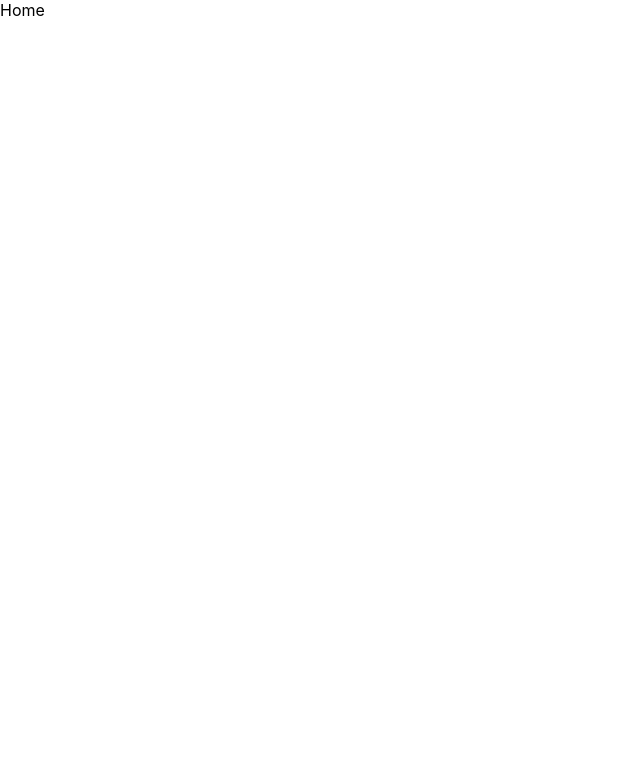
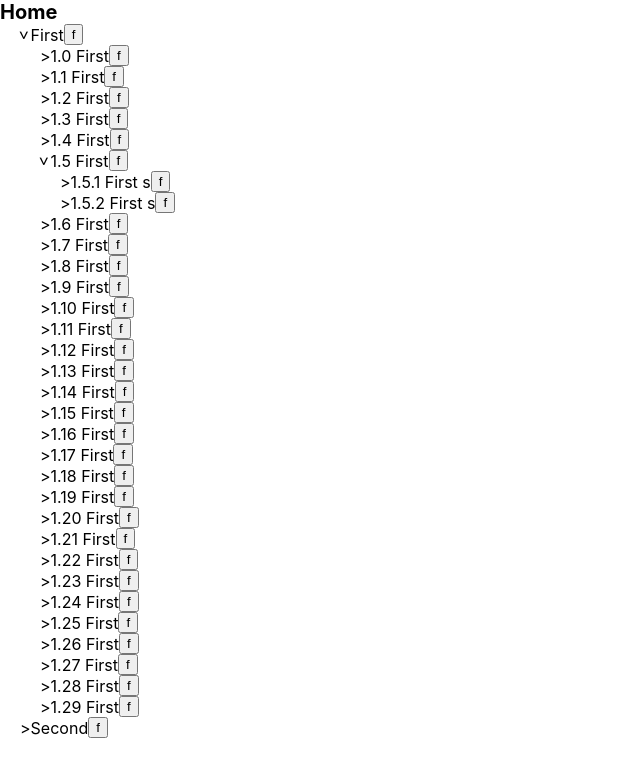
Before and after one commit to ilyaivanov/slapstuk2, a React (Create React App) app: page / in a window 1280 px wide. Shown: the top 776 px of the page, without its empty margins (0-640 px from the left). Built offline with nearby package versions, Linux system fonts and the light colour scheme.

Commit message:
Expand\collapse with revertable animations

```diff
--- a/src/App.tsx
+++ b/src/App.tsx
@@ -1,68 +1,186 @@
 import React, { useReducer } from "react";
+import { cls, css, utils, anim } from "./infra";
+import initialItems from "./initialItems";
 import * as items from "./items";
 
 function App() {
-  const [state, dispatch] = React.useReducer(items.reducer, items.initialItems);
+  const [state, dispatch] = React.useReducer(items.reducer, initialItems);
   items.setGlobalDispatch(dispatch);
-  return <Row item={state.HOME} />;
+  return (
+    <>
+      <Row
+        item={state.HOME}
+        level={0}
+        onClick={() => undefined}
+        isRoot
+        isFocused
+      />
+      {state.HOME.children.map((id) => (
+        <RowWithChildren key={id} level={1} item={state[id]} allItems={state} />
+      ))}
+    </>
+  );
 }
 
-const Row = ({ item }: { item: items.Item }) => {
-  return (
-    <div onClick={() => items.actions.rename("HOME", Math.random() + "")}>
-      {item.title}
+css.class(cls.childrenContainer, {
+  overflow: "hidden",
+});
+
+css.class(cls.rowChevron, {
+  transition: "transform 150ms ease-in",
+});
+css.class(cls.rotated, {
+  transform: "rotateZ(90deg)",
+});
+
+type Props = { level: number; item: Item; allItems: Items };
+
+class RowWithChildren extends React.Component<Props> {
+  childRef = React.createRef<HTMLDivElement>();
+  transitionDuration = 200;
+  componentDidUpdate(preProps: Props) {
+    if (
+      !preProps.item.isOpen &&
+      this.props.item.isOpen &&
+      this.childRef.current
+    ) {
+      const a = anim.animate(
+        this.childRef.current,
+        [
+          { height: 0, opacity: 0 },
+          {
+            height: this.childRef.current.clientHeight,
+            opacity: 1,
+          },
+        ],
+        {
+          duration: this.transitionDuration,
+          id: "expanding",
+        }
+      );
+      this.handleAnimationFinish(a);
+    }
+  }
+
+  renderChildren = (ids: string[], level: number) => (
+    <div ref={this.childRef} className={cls.childrenContainer}>
+      {ids.map((id) => (
+        <RowWithChildren
+          level={level + 1}
+          key={id}
+          item={this.props.allItems[id]}
+          allItems={this.props.allItems}
+        />
+      ))}
     </div>
   );
-};
 
-class TextInfoView extends React.Component<any> {
-  ref = React.createRef<HTMLDivElement>();
+  revertCurrentAnimations = () => {
+    if (this.childRef.current) {
+      const animation = anim.getAnimations(this.childRef.current)[0];
+      if (animation) {
+        animation.id = animation.id == "expanding" ? "collapsing" : "expanding";
+        animation.reverse();
+        return true;
+      }
+    }
+    return false;
+  };
 
-  collapse = () => {
-    if (this.ref.current)
-      this.ref.current.animate(
+  onRowClick = () => {
+    if (this.revertCurrentAnimations()) return;
+    const { current } = this.childRef;
+    if (current && this.props.item.isOpen) {
+      const a = current.animate(
         [
           {
-            height: this.ref.current.clientHeight + "px",
+            height: current.clientHeight + "px",
             opacity: 1,
           },
           { height: "0px", opacity: 0 },
         ],
         {
-          duration: 400,
+          duration: this.transitionDuration,
+          id: "collapsing",
         }
       );
+      this.handleAnimationFinish(a);
+    } else {
+      items.actions.openItemInSidebar(this.props.item);
+    }
   };
-  componentDidMount() {
-    if (this.ref.current)
-      this.ref.current.animate(
-        [
-          { height: "0px", opacity: 0 },
-          {
-            height: this.ref.current.clientHeight + "px",
-            opacity: 1,
-          },
-        ],
-        {
-          duration: 400,
-        }
-      );
-  }
+
+  handleAnimationFinish = (a: Animation) => {
+    a.addEventListener("finish", () => {
+      if (a.id == "collapsing")
+        items.actions.hideItemInSidebar(this.props.item);
+      else items.actions.openItemInSidebar(this.props.item);
+    });
+  };
+
+  renderRow = (item: Item, level: number) => (
+    <Row item={item} level={level} onClick={this.onRowClick} />
+  );
+
   render() {
-    const info = this.props.info;
+    const { item, level } = this.props;
     return (
-      <div
-        ref={this.ref}
-        style={{
-          fontSize: info.fontSize,
-          backgroundColor: info.color,
-          overflow: "hidden",
-        }}
-      >
-        {info.text}
-      </div>
+      <>
+        {this.renderRow(item, level)}
+        {item.isOpen && this.renderChildren(item.children, level)}
+      </>
     );
   }
 }
 
+css.class(cls.row, {
+  cursor: "pointer",
+  display: "flex",
+  alignItems: "center",
+});
+
+css.class(cls.rowFocused, {
+  fontWeight: "bold",
+  fontSize: 20,
+});
+
+type RowProps = {
+  item: Item;
+  level: number;
+  isRoot?: boolean;
+  isFocused?: boolean;
+  onClick: () => void;
+};
+const Row = ({ item, isRoot, isFocused, level, onClick }: RowProps) => (
+  <div
+    className={utils.cn({
+      [cls.row]: true,
+      [cls.rowFocused]: isFocused,
+    })}
+    style={{ paddingLeft: level * 20 }}
+    onClick={onClick}
+  >
+    {!isRoot && (
+      <div
+        className={utils.cn({
+          [cls.rotated]: item.isOpen,
+          [cls.rowChevron]: true,
+        })}
+      >
+        {">"}
+      </div>
+    )}
+    {item.title}
+    {!isRoot && (
+      <button
+        onClick={(e) => {
+          e.stopPropagation();
+          console.log("focus node");
+        }}
+      >
+        f
+      </button>
+    )}
+  </div>
+);
 export default App;
--- /dev/null
+++ b/src/infra/animations.ts
@@ -0,0 +1,20 @@
+import { Styles, convertNumericStylesToPixels } from "./style";
+
+//this module allows using numbers for properties for animation
+//also in case I will be using unit tests with jest, I can mock animations more easily if it is extracted
+
+export const animate = (
+  element: HTMLElement,
+  //I'm using my plain styles here, even thought Keyframe has three additional properies
+  // like CompositeOperationOrAuto, but sinse I'm not using them and do not forsee usage, I won't add them into types
+  // future me - please add type union if you are going to use config for each frame
+  frames: Styles[],
+  options: KeyframeAnimationOptions
+) => {
+  const convertedStyles = frames.map(convertNumericStylesToPixels);
+  return element.animate(convertedStyles as any, options);
+};
+
+export const getAnimations = (element: HTMLElement): Animation[] => {
+  return element.getAnimations();
+};
--- a/src/infra/index.ts
+++ b/src/infra/index.ts
@@ -20,7 +20,7 @@ export type { ClassName } from "./keys";
 // } from "./dom";
 // export * as dom from "./dom";
 // export * as icons from "./icons";
-// export * as anim from "./animations";
+export * as anim from "./animations";
 export * as colors from "./colors";
 export * as utils from "./utils";
 // export * as itemEvents from "./events";
--- a/src/infra/keys.ts
+++ b/src/infra/keys.ts
@@ -1,17 +1,19 @@
-import { findDuplicates } from "./utils";
+let startId = 5;
+const id = () => "c" + startId++;
+
+export const cls = {
+  row: id(), //c5 (class number matches line number)
+  childrenContainer: id(), //c6 etc
+  rotated: id(),
+  rowFocused: id(),
+  rowChevron: id(),
+  none: "",
+} as const;
 
 export const ids = {
   root: "root",
 } as const;
 
-export const cls = {
-  none: "",
-} as const;
-
-const duplicatedClasses = findDuplicates(Object.values(cls));
-if (duplicatedClasses.length > 0)
-  console.error(`Infra has duplicated clases: ${duplicatedClasses.join(", ")}`);
-
 export const zIndexes = {};
 
 export type ClassName = valueof<typeof cls>;
--- a/src/infra/utils.ts
+++ b/src/infra/utils.ts
@@ -1,3 +1,5 @@
+import { ClassName } from "./keys";
+
 //[0 .. to] inclusive
 export const generateNumbers = (to: number) =>
   Array.from(new Array(to)).map((_, index) => index);
@@ -47,3 +49,10 @@ export function generateRandomColorHsl() {
   const lightness = Math.floor(Math.random() * (100 / 2 + 1)) + "%";
   return "hsl(" + hue + ", " + saturation + ", " + lightness + ")";
 }
+
+export const cn = (classDefinitions: {
+  [className: string]: boolean | undefined;
+}) =>
+  Object.keys(classDefinitions)
+    .filter((key) => !!classDefinitions[key])
+    .join(" ");
--- /dev/null
+++ b/src/initialItems.ts
@@ -0,0 +1,45 @@
+import { utils } from "./infra";
+
+const item = (id: string, prefix: string, children: string[] = []) => ({
+  [id]: {
+    id: id,
+    title: `${id} ${prefix}`,
+    children,
+  },
+});
+const openItem = (id: string, prefix: string, children: string[] = []) => ({
+  [id]: {
+    id: id,
+    isOpen: true,
+    title: `${id} ${prefix}`,
+    children,
+  },
+});
+
+const initialItems: Items = {
+  HOME: {
+    id: "HOME",
+    title: "Home",
+    children: ["1", "2"],
+  },
+  1: {
+    id: "1",
+    title: "First",
+    isOpen: true,
+    children: utils.generateNumbers(30).map((n) => "1." + n),
+  },
+  2: {
+    id: "2",
+    title: "Second",
+    children: [],
+  },
+  ...utils
+    .generateNumbers(30)
+    .map((n) => item("1." + n, "First"))
+    .reduce((a, i) => ({ ...a, ...i }), {}),
+  ...openItem("1.5", "First", ["1.5.1", "1.5.2"]),
+  ...item("1.5.1", "First s"),
+  ...item("1.5.2", "First s"),
+};
+
+export default initialItems;
--- a/src/items.ts
+++ b/src/items.ts
@@ -1,32 +1,16 @@
-export type Item = {
-  id: string;
-  title: string;
-  children: [];
-  isOpen?: boolean;
-};
-type Items = { [id: string]: Item };
-
-export const initialItems: Items = {
-  HOME: {
-    id: "HOME",
-    title: "Home",
-    children: [],
-  },
-};
-
 type ItemAction = {
-  type: "rename";
+  type: "change-item";
   itemId: string;
-  newName: string;
+  newItemProps: Partial<Item>;
 };
 
 export const reducer = (state: Items, action: ItemAction): Items => {
-  if (action.type == "rename") {
+  if (action.type == "change-item") {
     return {
       ...state,
       [action.itemId]: {
         ...state[action.itemId],
-        title: action.newName,
+        ...action.newItemProps,
       },
     };
   }
@@ -37,10 +21,20 @@ export const setGlobalDispatch = (dispatch: React.Dispatch<ItemAction>) =>
   (globalDispatch = dispatch);
 
 export const actions = {
-  rename: (itemId: string, newName: string) =>
+  hideItemInSidebar: (item: Item) =>
     globalDispatch({
-      type: "rename",
-      itemId,
-      newName,
+      type: "change-item",
+      itemId: item.id,
+      newItemProps: {
+        isOpen: false,
+      },
+    }),
+  openItemInSidebar: (item: Item) =>
+    globalDispatch({
+      type: "change-item",
+      itemId: item.id,
+      newItemProps: {
+        isOpen: true,
+      },
     }),
 };
--- a/src/react-app-env.d.ts
+++ b/src/react-app-env.d.ts
@@ -1,2 +1 @@
 /// <reference types="react-scripts" />
-type valueof<T> = T[keyof T];
```
Also changed, not shown: src/global.d.ts (+8 -0 lines), 1 other file (tests, documents, lock files or other folders).
